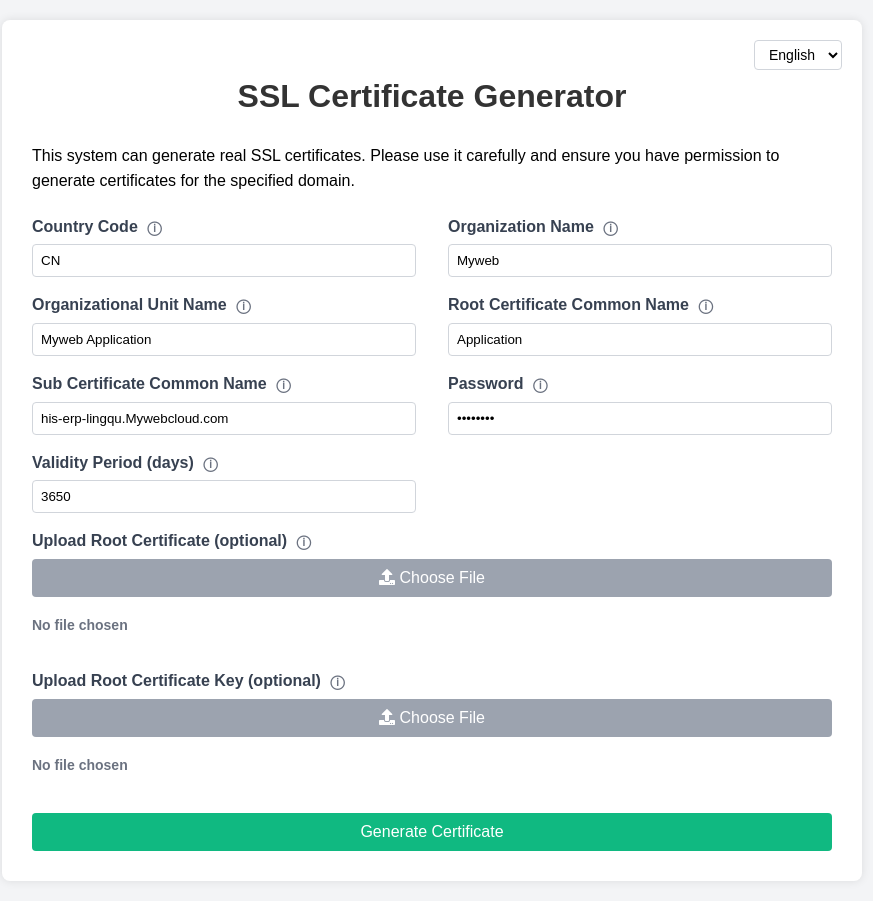
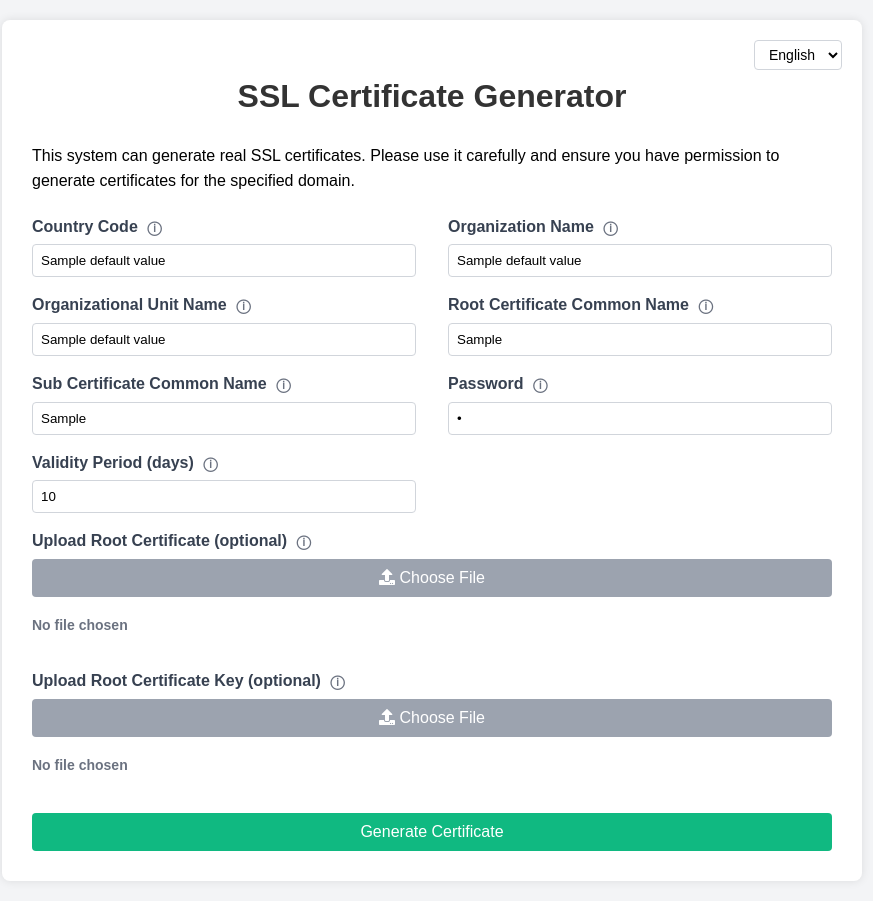
Before and after one commit to wowmarcomei/ssl-cert-generator, a Flask app: template templates/index.html in a window 1280 px wide. Shown: the whole page, without its empty margins (208-1081 px from the left). Run offline with Flask 3, Linux system fonts and the light colour scheme; the template is opened without the code that fills it: most values are stand-ins (such as "Sample title", 1, 10 or a date in 2020).

Commit message:
支持通过环境变量设置证书默认值

```diff
--- a/app.py
+++ b/app.py
@@ -138,13 +138,31 @@ def save_log(log_content):
 
 @app.route('/')
 def index():
-    return render_template('index.html')
+    default_values = {
+        'countryName': app.config['DEFAULT_COUNTRY_CODE'],
+        'orgName': app.config['DEFAULT_ORG_NAME'],
+        'ouName': app.config['DEFAULT_OU_NAME'],
+        'cnRoot': app.config['DEFAULT_ROOT_CN'],
+        'cnSub': app.config['DEFAULT_SUB_CN'],
+        'password': app.config['DEFAULT_PASSWORD'],
+        'durationDays': app.config['DEFAULT_DURATION_DAYS']
+    }
+    return render_template('index.html', default_values=default_values)
 
 @app.route('/generate', methods=['POST'])
 @limiter.limit("10 per minute")
 def generate():
     try:
         data = request.form.to_dict()
+        # Use default values if not provided in the form
+        data['countryName'] = data.get('countryName') or app.config['DEFAULT_COUNTRY_CODE']
+        data['orgName'] = data.get('orgName') or app.config['DEFAULT_ORG_NAME']
+        data['ouName'] = data.get('ouName') or app.config['DEFAULT_OU_NAME']
+        data['cnRoot'] = data.get('cnRoot') or app.config['DEFAULT_ROOT_CN']
+        data['cnSub'] = data.get('cnSub') or app.config['DEFAULT_SUB_CN']
+        data['password'] = data.get('password') or app.config['DEFAULT_PASSWORD']
+        data['durationDays'] = data.get('durationDays') or app.config['DEFAULT_DURATION_DAYS']
+
         validate_input(data)
 
         # Handle file uploads
--- a/templates/index.html
+++ b/templates/index.html
@@ -22,37 +22,37 @@
             <div class="form-row">
                 <div class="form-group">
                     <label for="countryName">{{ _('Country Code') }} <span class="tooltip" data-tooltip="{{ _('Two-letter country code (e.g., CN for China)') }}">ⓘ</span></label>
-                    <input type="text" id="countryName" name="countryName" value="CN" required>
+                    <input type="text" id="countryName" name="countryName" value="{{ default_values['countryName'] }}" required>
                 </div>
                 <div class="form-group">
                     <label for="orgName">{{ _('Organization Name') }} <span class="tooltip" data-tooltip="{{ _('Your organization name') }}">ⓘ</span></label>
-                    <input type="text" id="orgName" name="orgName" value="Myweb" required>
+                    <input type="text" id="orgName" name="orgName" value="{{ default_values['orgName'] }}" required>
                 </div>
             </div>
             <div class="form-row">
                 <div class="form-group">
                     <label for="ouName">{{ _('Organizational Unit Name') }} <span class="tooltip" data-tooltip="{{ _('Your department or unit name') }}">ⓘ</span></label>
-                    <input type="text" id="ouName" name="ouName" value="Myweb Application" required>
+                    <input type="text" id="ouName" name="ouName" value="{{ default_values['ouName'] }}" required>
                 </div>
                 <div class="form-group">
                     <label for="cnRoot">{{ _('Root Certificate Common Name') }} <span class="tooltip" data-tooltip="{{ _('Common name for the root certificate') }}">ⓘ</span></label>
-                    <input type="text" id="cnRoot" name="cnRoot" value="Application" required>
+                    <input type="text" id="cnRoot" name="cnRoot" value="{{ default_values['cnRoot'] }}" required>
                 </div>
             </div>
             <div class="form-row">
                 <div class="form-group">
                     <label for="cnSub">{{ _('Sub Certificate Common Name') }} <span class="tooltip" data-tooltip="{{ _('Common name for the sub certificate (usually your domain name)') }}">ⓘ</span></label>
-                    <input type="text" id="cnSub" name="cnSub" value="his-erp-lingqu.Mywebcloud.com" required>
+                    <input type="text" id="cnSub" name="cnSub" value="{{ default_values['cnSub'] }}" required>
                 </div>
                 <div class="form-group">
                     <label for="password">{{ _('Password') }} <span class="tooltip" data-tooltip="{{ _('Password for keystore and truststore') }}">ⓘ</span></label>
-                    <input type="password" id="password" name="password" value="changeit" required>
+                    <input type="password" id="password" name="password" value="{{ default_values['password'] }}" required>
                 </div>
             </div>
             <div class="form-row">
                 <div class="form-group">
                     <label for="durationDays">{{ _('Validity Period (days)') }} <span class="tooltip" data-tooltip="{{ _('Validity period of the certificate (in days, maximum 3650 days)') }}">ⓘ</span></label>
-                    <input type="number" id="durationDays" name="durationDays" value="3650" required>
+                    <input type="number" id="durationDays" name="durationDays" value="{{ default_values['durationDays'] }}" required>
                 </div>
             </div>
             <div class="form-row">
```
Also changed, not shown: config.py (+9 -0 lines), README.md, 1 other file.
